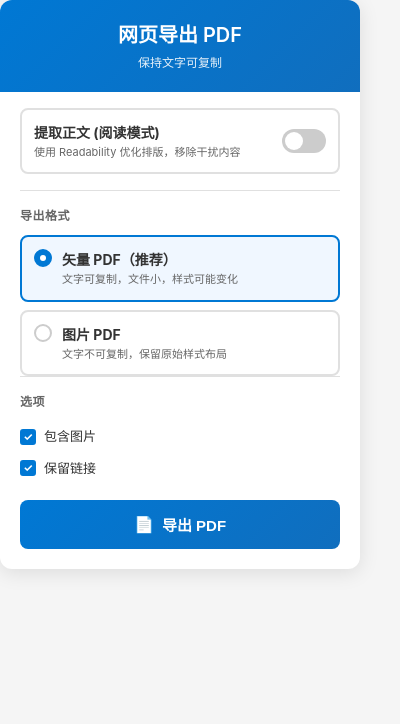
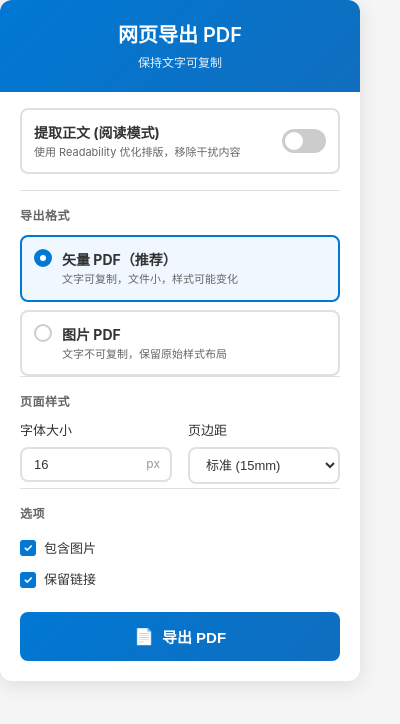
Before and after one commit to zxq1002/html2pdf, a browser extension: page popup.html in a window 400 px wide. Drawn offline with Linux system fonts and the light colour scheme.

Commit message:
feat(02-01): add font size and margin controls to popup UI
- Added style-section with fontSize (number) and margin (select) inputs
- Styled new controls to match existing UI design
- FEAT-04, FEAT-05

```diff
--- a/popup.css
+++ b/popup.css
@@ -260,6 +260,63 @@ input:checked + .slider:before {
   color: #333;
 }
 
+/* Style Section */
+.style-controls {
+  display: flex;
+  gap: 16px;
+  margin-bottom: 4px;
+}
+
+.control-group {
+  flex: 1;
+  display: flex;
+  flex-direction: column;
+  gap: 6px;
+}
+
+.control-group label {
+  font-size: 13px;
+  color: #333;
+}
+
+.control-group input[type="number"],
+.control-group select {
+  width: 100%;
+  padding: 8px 12px;
+  border: 2px solid #e0e0e0;
+  border-radius: 8px;
+  font-size: 13px;
+  color: #333;
+  outline: none;
+  transition: all 0.2s ease;
+  background-color: #fff;
+  cursor: pointer;
+}
+
+.control-group input[type="number"]:focus,
+.control-group select:focus {
+  border-color: #0078d4;
+  background-color: #f8fbff;
+}
+
+.input-wrapper {
+  position: relative;
+  display: flex;
+  align-items: center;
+}
+
+.input-wrapper .unit {
+  position: absolute;
+  right: 12px;
+  font-size: 12px;
+  color: #999;
+  pointer-events: none;
+}
+
+.input-wrapper input {
+  padding-right: 32px !important;
+}
+
 /* Footer */
 footer {
   padding: 0 20px 20px;
--- a/popup.html
+++ b/popup.html
@@ -50,6 +50,27 @@
       </section>
 
       <section class="options-section">
+        <label class="section-label">页面样式</label>
+        <div class="style-controls">
+          <div class="control-group">
+            <label for="fontSize">字体大小</label>
+            <div class="input-wrapper">
+              <input type="number" id="fontSize" min="12" max="24" step="1" value="16">
+              <span class="unit">px</span>
+            </div>
+          </div>
+          <div class="control-group">
+            <label for="margin">页边距</label>
+            <select id="margin">
+              <option value="5">窄 (5mm)</option>
+              <option value="15" selected>标准 (15mm)</option>
+              <option value="25">宽 (25mm)</option>
+            </select>
+          </div>
+        </div>
+      </section>
+
+      <section class="options-section">
         <label class="section-label">选项</label>
         <label class="checkbox-option">
           <input type="checkbox" id="includeImages" checked>
```
